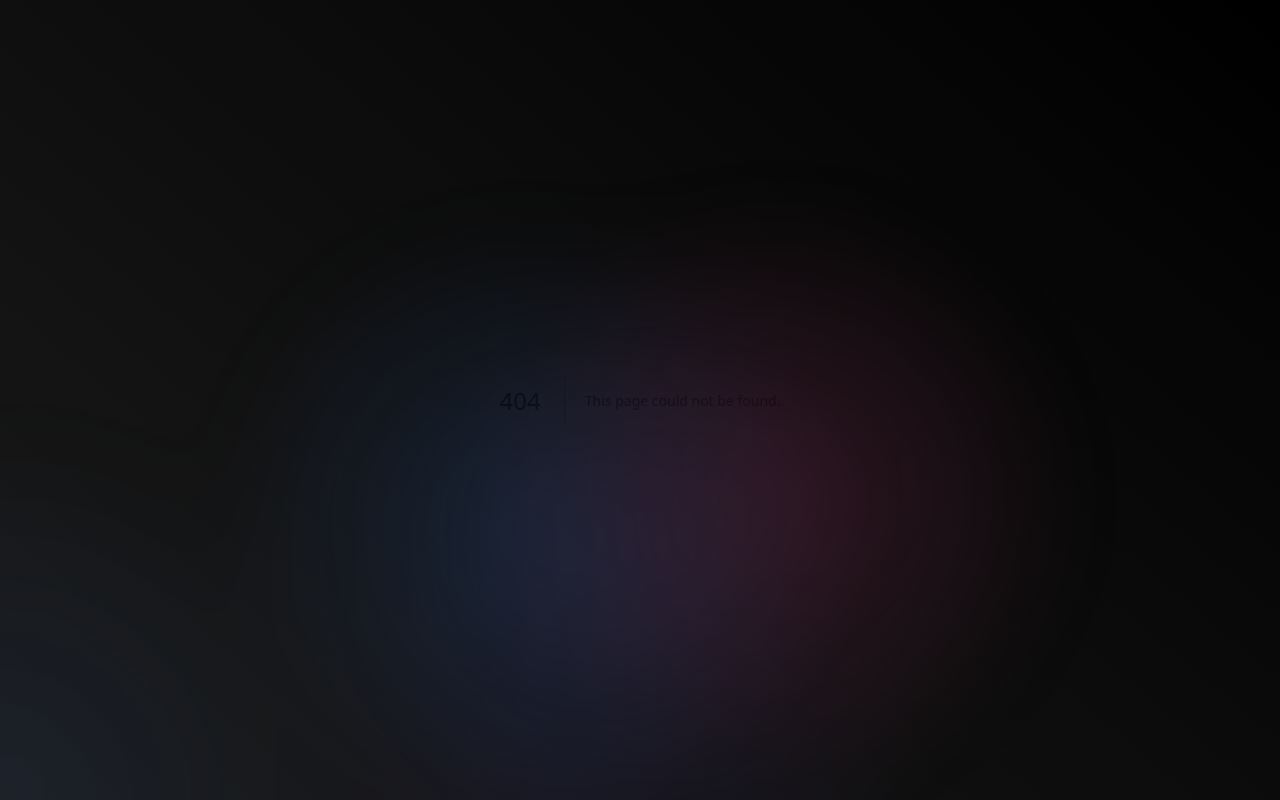
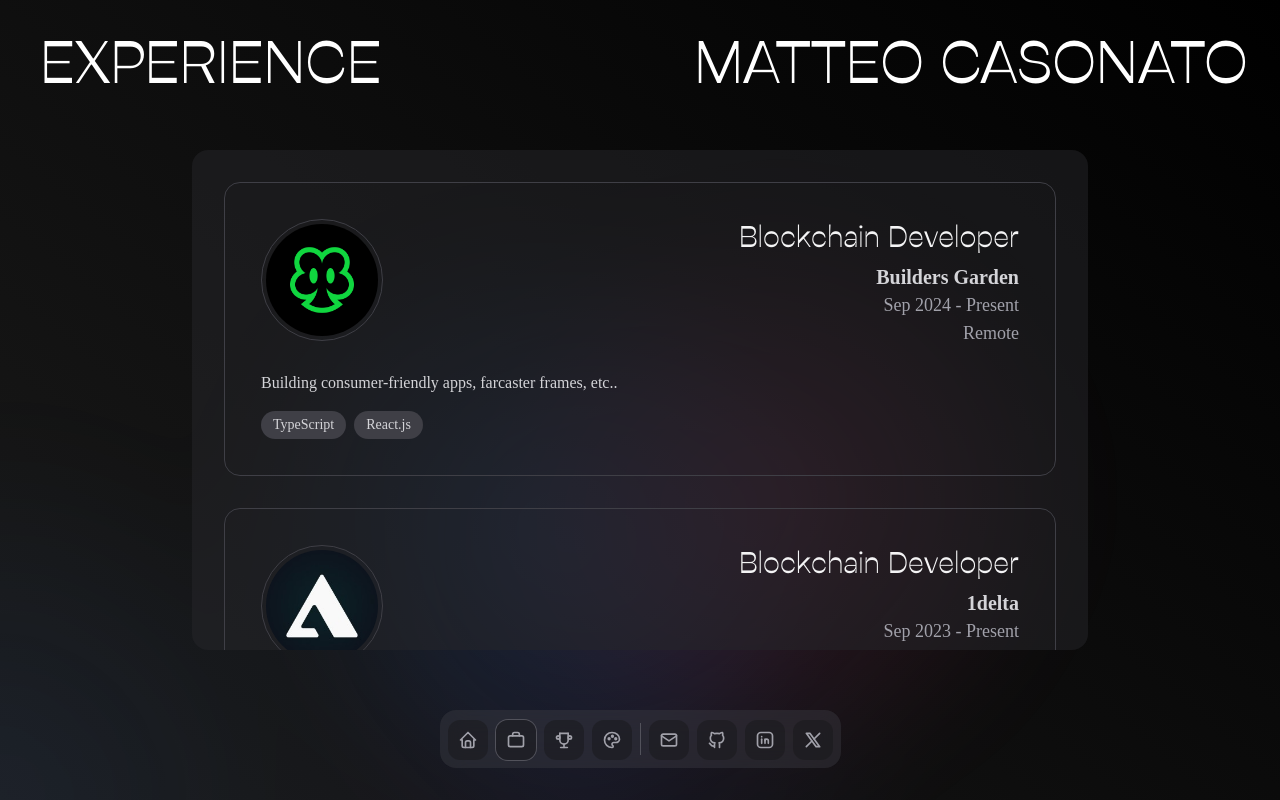
Before and after one commit to 0xCaso/my-portfolio, a Next.js app: page /experience in a window 1280 px wide. Before the commit this address had no page. Built offline with nearby package versions, Linux system fonts and the light colour scheme; a web font is replaced by a local one.

Commit message:
new layout with pages

```diff
--- a/src/app/content/experiences.ts
+++ b/src/app/content/experiences.ts
@@ -1,4 +1,14 @@
 export const experiences = [
+  {
+    title: "Blockchain Developer",
+    company: "Builders Garden",
+    type: "Self-employed",
+    date: "Sep 2024 - Present",
+    location: "Remote",
+    description: "Building consumer-friendly apps, farcaster frames, etc..",
+    image: "/bg_logo.png",
+    skills: ["TypeScript", "React.js"],
+  },
   {
     title: "Blockchain Developer",
     company: "1delta",
--- /dev/null
+++ b/src/app/experience/page.tsx
@@ -0,0 +1,17 @@
+import ExperienceCard from "@/components/ExperienceCard";
+import { experiences } from "../content/experiences";
+import { cn } from "@/lib/utils";
+
+export default function Experience() {
+  return (
+    <div className="flex items-center justify-center flex-grow z-10 m-auto">
+      <div className="relative w-full max-w-4xl h-[500px] rounded-2xl bg-zinc-800 bg-opacity-50 overflow-hidden z-10">
+        <div className={cn("p-8 h-full overflow-y-auto space-y-8")}>
+          {experiences.map((exp, index) => (
+            <ExperienceCard key={index} {...exp} />
+          ))}
+        </div>
+      </div>
+    </div>
+  );
+}
--- /dev/null
+++ b/src/app/hackathons/page.tsx
@@ -0,0 +1,18 @@
+import { cn } from "@/lib/utils";
+
+export default function Hackathons() {
+  return (
+    <div className="flex items-center justify-center z-10 overflow-auto h-[calc(100vh-16rem)]">
+      <div className="relative w-full max-w-4xl rounded-2xl bg-zinc-800 bg-opacity-50 overflow-hidden">
+        <div
+          className={cn(
+            "text-white p-8 flex flex-col items-center justify-center h-full",
+          )}
+        >
+          <h1 className="text-4xl font-bold mb-4">Hackathons</h1>
+          <p className="text-xl">Coming soon...</p>
+        </div>
+      </div>
+    </div>
+  );
+}
--- a/src/app/layout.tsx
+++ b/src/app/layout.tsx
@@ -1,10 +1,12 @@
 import type { Metadata } from "next";
 import "./globals.css";
 import { BackgroundGradientAnimation } from "@/components/ui/background-gradient-animation";
+import { Header } from "@/components/Header";
+import { Footer } from "@/components/Footer";
 
 export const metadata: Metadata = {
-  title: "Create Next App",
-  description: "Generated by create next app",
+  title: "Matteo Casonato Portfolio",
+  description: "Portfolio website of Matteo Casonato",
 };
 
 export default function RootLayout({
@@ -14,8 +16,14 @@
 }>) {
   return (
     <html lang="en">
-      <body className="font-[Urbanist]">
-        <BackgroundGradientAnimation>{children}</BackgroundGradientAnimation>
+      <body className="font-[Urbanist] bg-[#121212]">
+        <BackgroundGradientAnimation>
+          <div className="flex flex-col min-h-screen">
+            <Header />
+            <main className="flex flex-grow">{children}</main>
+            <Footer />
+          </div>
+        </BackgroundGradientAnimation>
       </body>
     </html>
   );
--- a/src/app/page.tsx
+++ b/src/app/page.tsx
@@ -1,102 +1,25 @@
-"use client";
-
-import ExperienceCard from "@/components/ExperienceCard";
-import { Footer } from "@/components/Footer";
-import { experiences } from "./content/experiences";
-import { useState, useEffect } from "react";
 import { cn } from "@/lib/utils";
-import { FlipWords } from "@/components/ui/flip-words";
-
-export enum Section {
-  HOME = "home",
-  EXPERIENCE = "experience",
-  HACKATHONS = "hackathons",
-  PROJECTS = "projects",
-}
 
 export default function Home() {
-  const sections = Object.values(Section);
-  const [activeSection, setActiveSection] = useState<Section>(Section.HOME);
-  const [transitioning, setTransitioning] = useState(false);
-  const [visibleSection, setVisibleSection] = useState<Section>(Section.HOME);
-
-  useEffect(() => {
-    if (transitioning) {
-      const timer = setTimeout(() => {
-        setVisibleSection(activeSection);
-        setTransitioning(false);
-      }, 700);
-      return () => clearTimeout(timer);
-    }
-  }, [transitioning, activeSection]);
-
-  const handleSectionChange = (newSection: Section) => {
-    if (newSection !== activeSection) {
-      setTransitioning(true);
-      setActiveSection(newSection);
-    }
-  };
-
-  const sectionClass = (section: Section) =>
-    cn("absolute inset-0 transition-opacity duration-300", {
-      "opacity-100": section === visibleSection && !transitioning,
-      "opacity-0": section !== visibleSection || transitioning,
-    });
-
   return (
-    <main className="flex flex-col min-h-screen bg-base-100">
-      <header className="flex-shrink-0 bg-base-100 p-8 w-full z-10">
-        <div className="flex w-full justify-between">
-          <FlipWords
-            word={activeSection.toUpperCase()} // Use FlipWords component with a single word
-            className="text-white text-6xl font-['Ribes_Regular']"
-          />
-          <h1 className="text-white text-6xl font-['Ribes_Regular']">
-            MATTEO CASONATO
-          </h1>
-        </div>
-      </header>
-
-      <div className="flex items-center justify-center z-10 overflow-auto">
-        <div className="relative w-full max-w-4xl h-[calc(100vh-16rem)] rounded-2xl bg-zinc-800 bg-opacity-50 overflow-hidden">
+    <div className="flex items-center justify-center z-10 overflow-auto h-[calc(100vh-16rem)] m-auto">
+      <div className="relative w-full max-w-4xl rounded-2xl bg-zinc-800 bg-opacity-50 overflow-hidden">
         <div
           className={cn(
-              sectionClass(Section.HOME),
             "text-white p-8 flex flex-col items-center justify-center h-full",
           )}
         >
           <h1 className="text-4xl font-bold mb-4">Hi, I'm Matteo</h1>
           <p className="text-xl mb-6">
-              A passionate software developer with a knack for creating
-              innovative solutions.
+            A passionate software developer with a knack for creating innovative
+            solutions.
           </p>
           <p className="text-lg">
             I specialize in building robust and scalable applications, always
-              eager to tackle new challenges and learn cutting-edge
-              technologies.
+            eager to tackle new challenges and learn cutting-edge technologies.
           </p>
         </div>
-
-          <div
-            className={cn(
-              sectionClass(Section.EXPERIENCE),
-              "p-8 space-y-8 h-full overflow-y-auto",
-            )}
-          >
-            {experiences.map((exp, index) => (
-              <ExperienceCard key={index} {...exp} />
-            ))}
-          </div>
-
-          {/* Add other sections here */}
       </div>
     </div>
-
-      <Footer
-        sections={sections}
-        currentSection={activeSection}
-        setSection={handleSectionChange}
-      />
-    </main>
   );
 }
--- /dev/null
+++ b/src/app/projects/index.tsx
@@ -0,0 +1,18 @@
+import { cn } from "@/lib/utils";
+
+export default function Projects() {
+  return (
+    <div className="flex items-center justify-center z-10 overflow-auto h-[calc(100vh-16rem)]">
+      <div className="relative w-full max-w-4xl rounded-2xl bg-zinc-800 bg-opacity-50 overflow-hidden">
+        <div
+          className={cn(
+            "text-white p-8 flex flex-col items-center justify-center h-full",
+          )}
+        >
+          <h1 className="text-4xl font-bold mb-4">Projects</h1>
+          <p className="text-xl">Coming soon...</p>
+        </div>
+      </div>
+    </div>
+  );
+}
--- a/src/components/Footer.tsx
+++ b/src/components/Footer.tsx
@@ -1,4 +1,6 @@
-import React, { Dispatch, SetStateAction } from "react";
+"use client";
+
+import React from "react";
 import {
   IconBrandGithub,
   IconBrandLinkedin,
@@ -10,41 +12,31 @@
   IconTrophy,
 } from "@tabler/icons-react";
 import { FloatingDock } from "./ui/floating-dock";
-import { Section } from "@/app/page";
+import { usePathname } from "next/navigation";
 
-export function FloatingDockCustom({
-  sections,
-  currentSection,
-  setSection,
-}: {
-  sections: string[];
-  currentSection: string;
-  setSection: (newSection: Section) => void;
-}) {
+export const Footer = () => {
+  const pathname = usePathname();
+
   const links = [
     {
       title: "Home",
       icon: <IconHome className="h-full w-full text-zinc-400" />,
-      href: "#",
-      section: Section.HOME,
+      href: "/",
     },
     {
       title: "Experience",
       icon: <IconBriefcase2 className="h-full w-full text-zinc-400" />,
-      href: "#",
-      section: Section.EXPERIENCE,
+      href: "/experience",
     },
     {
       title: "Hackathons",
       icon: <IconTrophy className="h-full w-full text-zinc-400" />,
-      href: "#",
-      section: Section.HACKATHONS,
+      href: "/hackathons",
     },
     {
       title: "Projects",
       icon: <IconPalette className="h-full w-full text-zinc-400" />,
-      href: "#",
-      section: Section.PROJECTS,
+      href: "/projects",
     },
     {
       title: "Mail",
@@ -67,38 +59,21 @@
       href: "https://twitter.com/yourusername",
     },
   ];
-  return (
-    <div className="flex items-center justify-center w-full p-8">
-      <FloatingDock
-        mobileClassName="translate-y-20" // only for demo, remove for production
-        items={links.map((link) => ({
-          ...link,
-          onClick: link.section
-            ? () => setSection(link.section as Section)
-            : undefined,
-          active: link.section === currentSection,
-        }))}
-      />
-    </div>
-  );
-}
 
-export const Footer = ({
-  sections,
-  currentSection,
-  setSection,
-}: {
-  sections: string[];
-  currentSection: string;
-  setSection: (newSection: Section) => void;
-}) => {
   return (
     <footer className="flex-shrink-0 bg-base-100 z-20 w-full fixed bottom-0">
-      <FloatingDockCustom
-        sections={sections}
-        currentSection={currentSection}
-        setSection={setSection}
-      />
+      <div className="flex items-center justify-center w-full p-8">
+        <FloatingDock
+          items={links.map((link) => ({
+            ...link,
+            active: link.href === pathname,
+            onClick:
+              link.href.startsWith("http") || link.href.startsWith("mailto")
+                ? undefined
+                : () => {},
+          }))}
+        />
+      </div>
     </footer>
   );
 };
--- /dev/null
+++ b/src/components/Header.tsx
@@ -0,0 +1,23 @@
+"use client";
+
+import { FlipWords } from "@/components/ui/flip-words";
+import { usePathname } from "next/navigation";
+
+export const Header = () => {
+  const pathname = usePathname();
+  const activeSection = pathname.slice(1).toUpperCase() || "HOME";
+
+  return (
+    <header className="flex-shrink-0 bg-base-100 z-20 w-full fixed top-0 p-8">
+      <div className="flex w-full justify-between">
+        <FlipWords
+          word={activeSection}
+          className="text-white text-6xl font-['Ribes_Regular']"
+        />
+        <h1 className="text-white text-6xl font-['Ribes_Regular']">
+          MATTEO CASONATO
+        </h1>
+      </div>
+    </header>
+  );
+};
```
Also changed, not shown: public/assets/img/bg_logo.png (added). Lines whose indentation alone changed are shown as unchanged.
